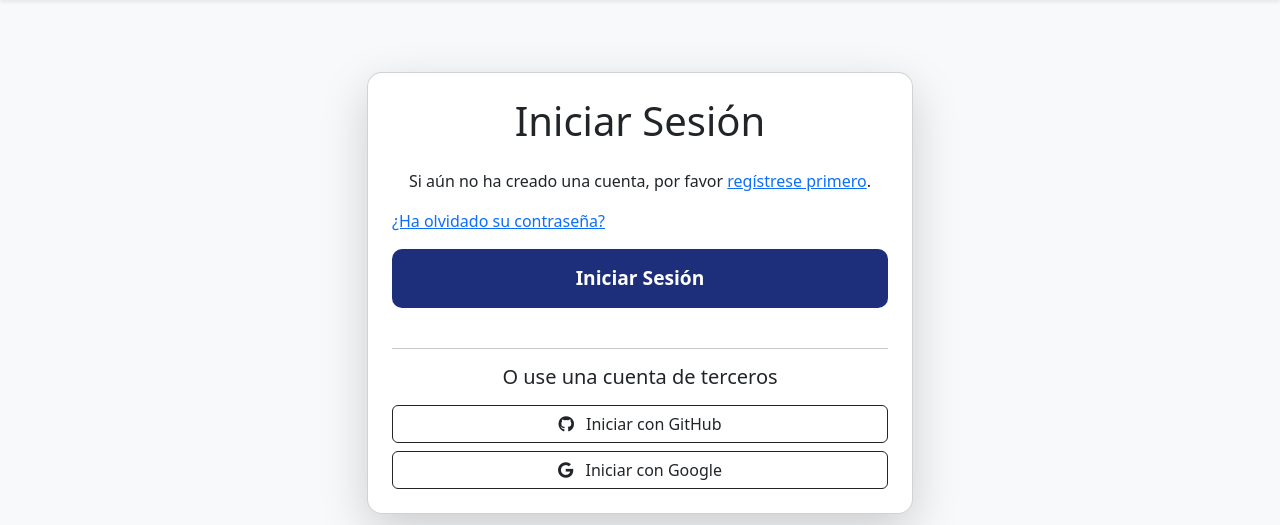
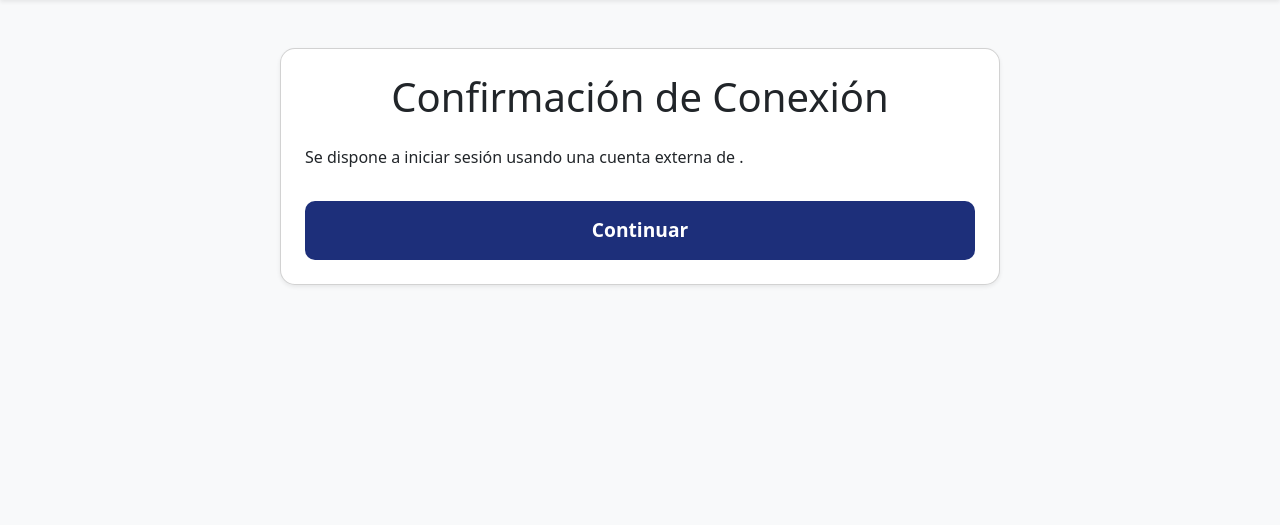
Before and after one commit to AldanaRocha/TiendaRopa-Progra4, a Django app: page /accounts/google/login/ in a window 1280 px wide. Shown: the part 62-587 px from the top of the page. Run offline with Django 5.2, Linux system fonts and the light colour scheme; data comes from the database, SQL or seed files in the repository; some libraries are stand-ins or nearby versions.

Commit message:
FIX: Estilos en login social. Sobrescritas plantillas socialaccount/login.html y signup.html para heredar base.html.

```diff
--- /dev/null
+++ b/templates/socialaccount/login.html
@@ -0,0 +1,26 @@
+{% extends "base.html" %}
+{% load i18n %}
+
+{% block head_title %}{% translate "Social Network Login" %}{% endblock %}
+
+{% block content %}
+<div class="container mt-5">
+    <div class="row justify-content-center">
+        <div class="col-md-8">
+            <div class="card shadow-sm p-4">
+                <h1 class="card-title text-center mb-4">{% translate "Confirmación de Conexión" %}</h1>
+
+                <p>{% blocktrans with provider_name=account.provider.name %}
+                    Se dispone a iniciar sesión usando una cuenta externa de {{ provider_name }}.
+                    {% endblocktrans %}</p>
+
+                <form method="post" action="{% url 'socialaccount_login_after_signup' %}">
+                    {% csrf_token %}
+
+                    <button class="btn btn-primary btn-lg mt-3" type="submit">{% translate "Continuar" %}</button>
+                </form>
+            </div>
+        </div>
+    </div>
+</div>
+{% endblock %}
```
Also changed, not shown: templates/socialaccount/signup.html (+10 -5 lines).
